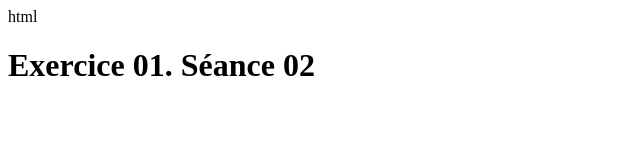
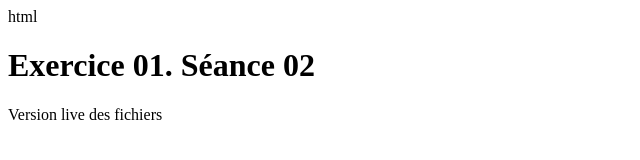
Before and after one commit to LouMeys/Coursdatadesign, a plain HTML site: page index.html in a window 1280 px wide. Shown: the whole page, without its empty margins (0-640 px from the left). Drawn offline with Linux system fonts and the light colour scheme.

Commit message:
Update index.html

```diff
--- a/index.html
+++ b/index.html
@@ -6,6 +6,6 @@ html <html lang="en">
 </head>
 <body>
     <h1>Exercice 01. Séance 02</h1>
-    <p></p>
+    <p>Version live des fichiers</p>
 </body>
 </html>
```
